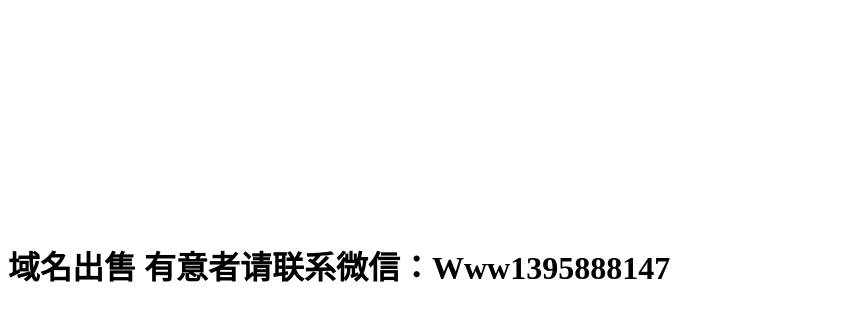
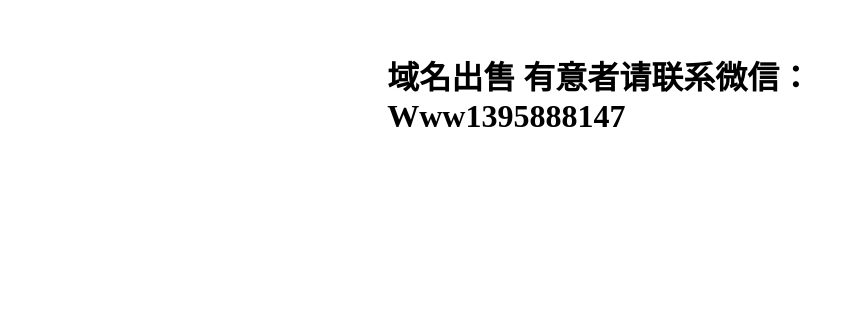
Before and after one commit to Run-rabbit/makecloud.github.io, a plain HTML site: page index.html in a window 1280 px wide. Shown: the part 264-584 px from the top of the page, without its empty margins (0-853 px from the left). Drawn offline with Linux system fonts and the light colour scheme.

Commit message:
再次改变样式
3

```diff
--- a/index.html
+++ b/index.html
@@ -1 +1 @@
-<h1 style="margin: 40% auto;">域名出售 有意者请联系微信：Www1395888147</h1>
+<h1 style="margin: 25% 30%;">域名出售 有意者请联系微信：Www1395888147</h1>
```
